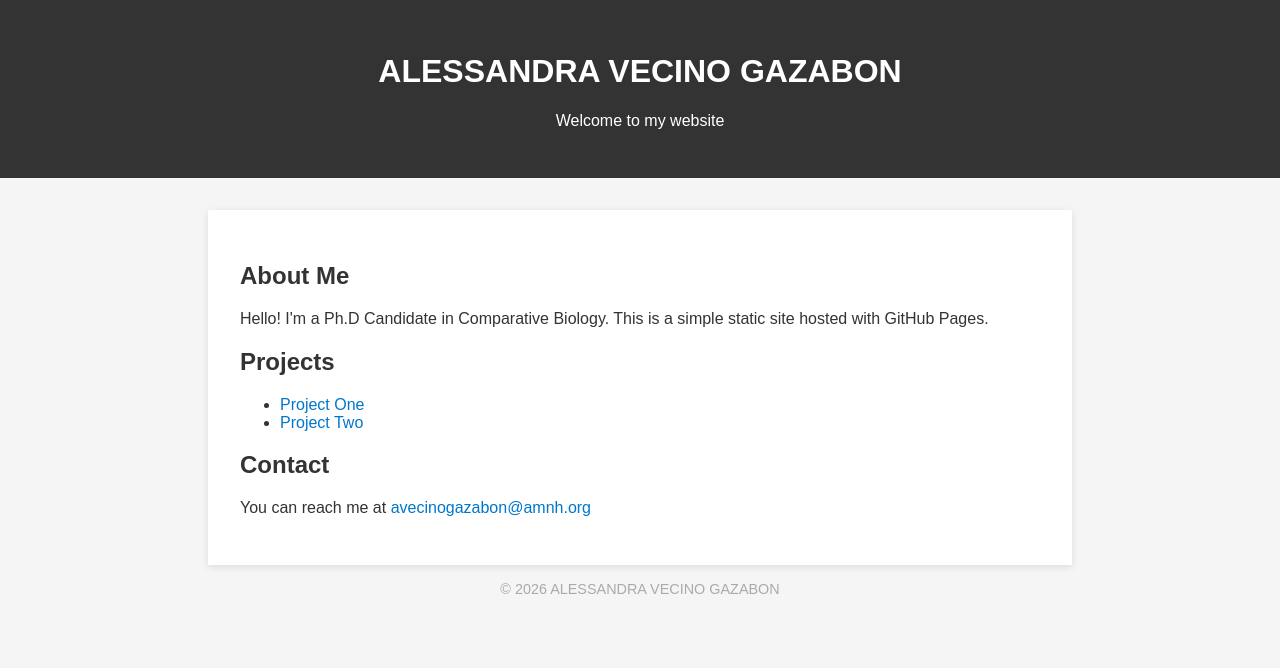
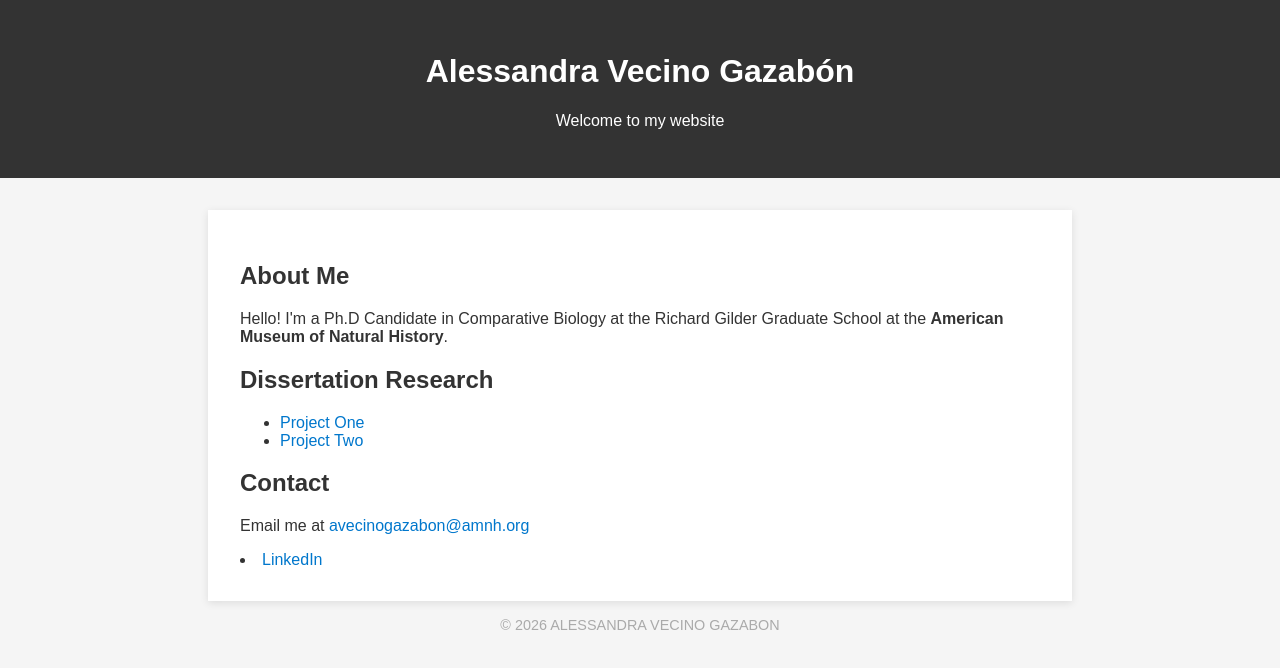
Before and after one commit to aless-vecino/aless-vecino.github.io, a plain HTML site: page index.html in a window 1280 px wide. Drawn offline with Linux system fonts and the light colour scheme.

Commit message:
Revise personal details and section headers in index.html
Updated personal information and section titles in the HTML.

```diff
--- a/index.html
+++ b/index.html
@@ -3,7 +3,7 @@
 <head>
   <meta charset="UTF-8" />
   <meta name="viewport" content="width=device-width, initial-scale=1.0"/>
-  <title>Your Name - Personal Website</title>
+  <title>Alessandra Vecino Gazabón - Personal Website</title>
   <style>
     body {
       font-family: Arial, sans-serif;
@@ -41,22 +41,23 @@
 <body>
 
 <header>
-  <h1>ALESSANDRA VECINO GAZABON</h1>
+  <h1>Alessandra Vecino Gazabón</h1>
   <p>Welcome to my website</p>
 </header>
 
 <section>
   <h2>About Me</h2>
-  <p>Hello! I'm a Ph.D Candidate in Comparative Biology. This is a simple static site hosted with GitHub Pages.</p>
+  <p>Hello! I'm a Ph.D Candidate in Comparative Biology at the Richard Gilder Graduate School at the <b>American Museum of Natural History</b>.</p>
 
-  <h2>Projects</h2>
+  <h2>Dissertation Research</h2>
   <ul>
     <li><a href="https://github.com/yourusername/project1">Project One</a></li>
     <li><a href="https://github.com/yourusername/project2">Project Two</a></li>
   </ul>
 
   <h2>Contact</h2>
-  <p>You can reach me at <a href="mailto:avecinogazabon@amnh.org">avecinogazabon@amnh.org</a></p>
+  <p>Email me at <a href="mailto:avecinogazabon@amnh.org">avecinogazabon@amnh.org</a></p>
+  <li><a href="https://www.linkedin.com/in/alessandra-vecino-gazabon/"> LinkedIn</a></li>
 </section>
 
 <footer>
```
